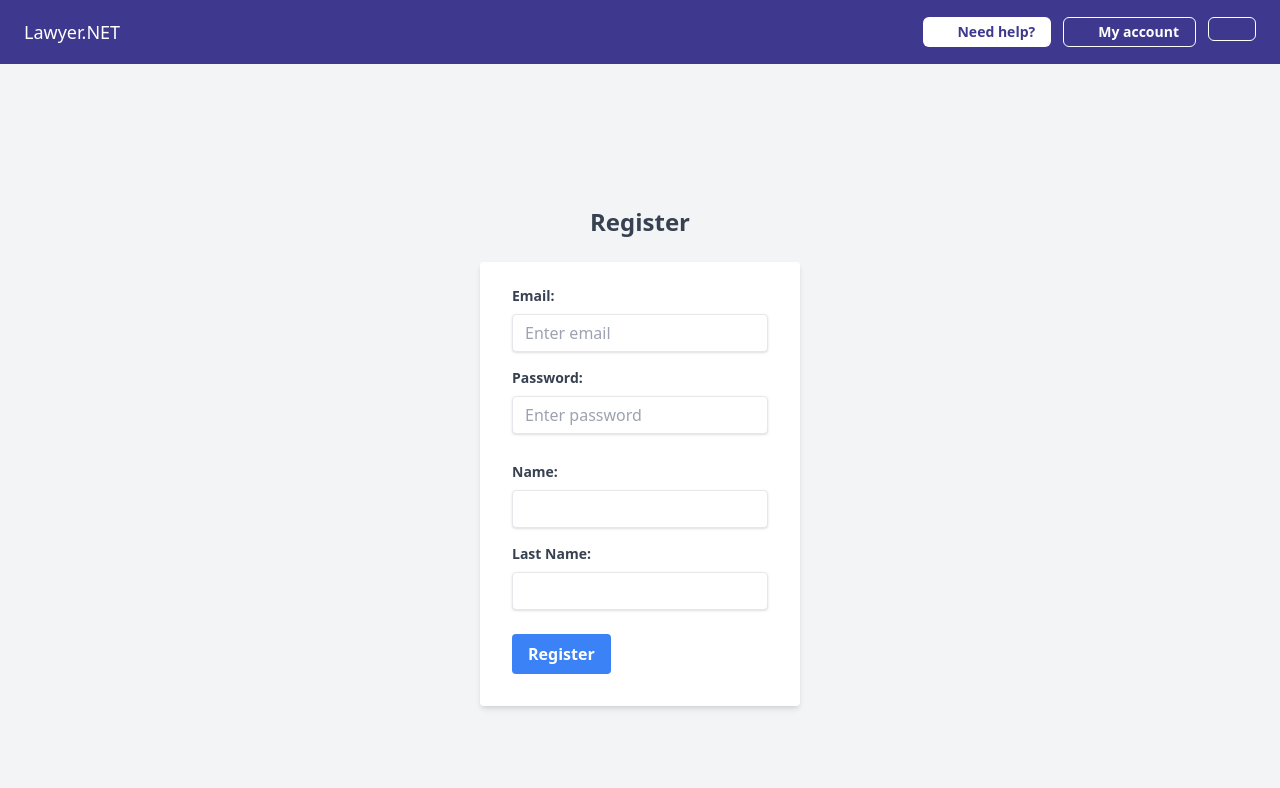
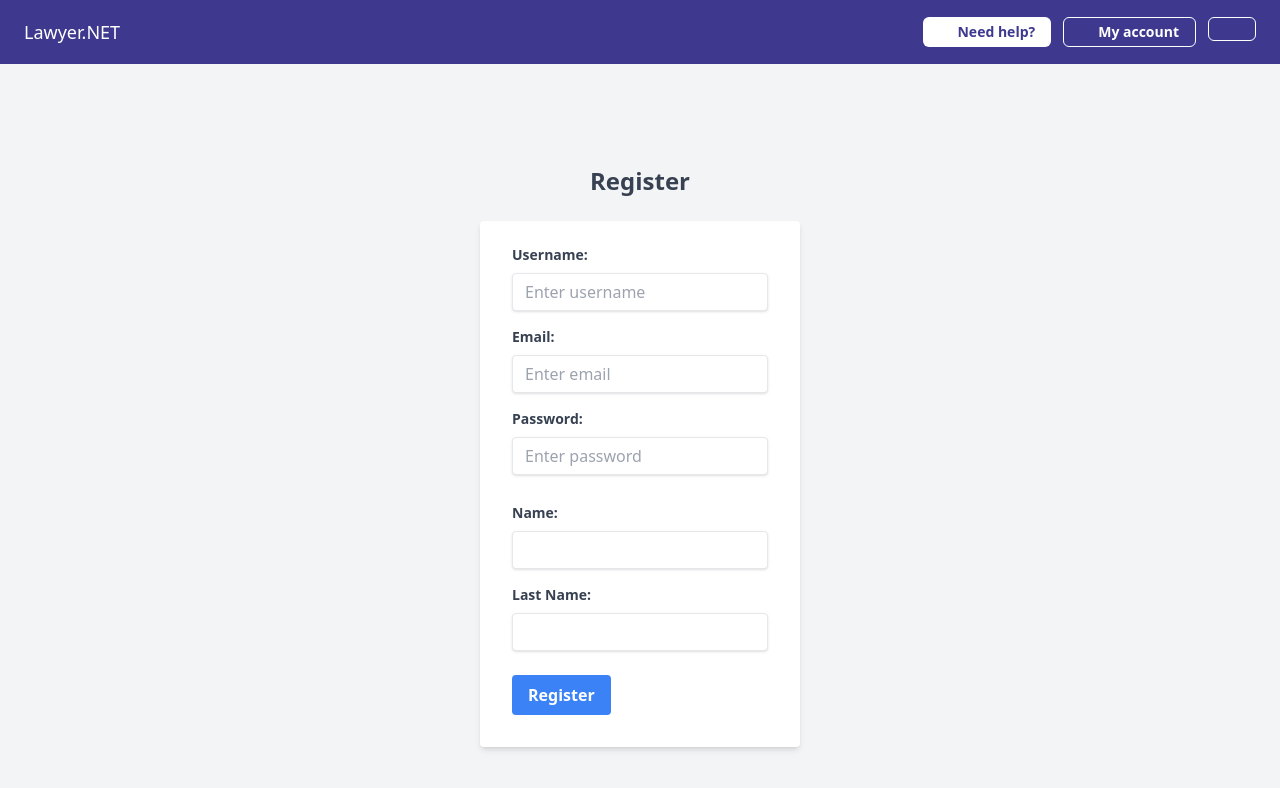
Before and after one commit to ero-gfld/Lawyer.NET-front, a Vue app: page /register in a window 1280 px wide. Shown: the top 788 px of the page. Built offline with nearby package versions, Linux system fonts and the light colour scheme; some icons are missing.

Commit message:
not proud of it but registration is implemented

```diff
--- a/src/stores/userStore.js
+++ b/src/stores/userStore.js
@@ -39,6 +39,23 @@ export const useUserStore = defineStore("userStore", {
         });
     },
 
+    async registerUser(userData) {
+      await axios
+        .post(`${apiConfig.URL}/api/users/new`, userData)
+        .catch((error) => {
+          console.error("Error creating user:", error);
+          return {
+            status: error.response.status,
+            message: error.response.data.message,
+          };
+        });
+
+      return {
+        status: 200,
+        message: "User created successfully.",
+      };
+    },
+
     updateUser(userId, updatedData) {
       axios
         .put(
--- a/src/views/RegisterView.vue
+++ b/src/views/RegisterView.vue
@@ -1,50 +1,124 @@
 <template>
   <div class="flex justify-center items-center h-screen bg-gray-100">
     <div class="w-full max-w-xs">
-      <h2 class="mb-6 text-2xl font-bold text-center text-gray-700">Register</h2>
-      <form @submit.prevent="onRegister" class="px-8 pt-6 pb-8 mb-4 bg-white rounded shadow-md">
+      <h2 class="mb-6 text-2xl font-bold text-center text-gray-700">
+        Register
+      </h2>
+      <form
+        @submit.prevent="onRegister"
+        class="px-8 pt-6 pb-8 mb-4 bg-white rounded shadow-md"
+      >
         <div class="mb-4">
-          <label class="block mb-2 text-sm font-bold text-gray-700" for="email">Email:</label>
-          <input class="w-full px-3 py-2 leading-tight text-gray-700 border rounded shadow appearance-none focus:outline-none focus:shadow-outline" type="email" id="email" v-model="email" placeholder="Enter email" required>
+          <label
+            class="block mb-2 text-sm font-bold text-gray-700"
+            for="username"
+            >Username:</label
+          >
+          <input
+            class="w-full px-3 py-2 leading-tight text-gray-700 border rounded shadow appearance-none focus:outline-none focus:shadow-outline"
+            id="username"
+            v-model="username"
+            placeholder="Enter username"
+            required
+          />
         </div>
         <div class="mb-4">
-          <label class="block mb-2 text-sm font-bold text-gray-700" for="password">Password:</label>
-          <input class="w-full px-3 py-2 mb-3 leading-tight text-gray-700 border rounded shadow appearance-none focus:outline-none focus:shadow-outline" type="password" id="password" v-model="password" placeholder="Enter password" required>
+          <label class="block mb-2 text-sm font-bold text-gray-700" for="email"
+            >Email:</label
+          >
+          <input
+            class="w-full px-3 py-2 leading-tight text-gray-700 border rounded shadow appearance-none focus:outline-none focus:shadow-outline"
+            type="email"
+            id="email"
+            v-model="email"
+            placeholder="Enter email"
+            required
+          />
         </div>
         <div class="mb-4">
-          <label class="block mb-2 text-sm font-bold text-gray-700" for="name">Name:</label>
-          <input class="w-full px-3 py-2 leading-tight text-gray-700 border rounded shadow appearance-none focus:outline-none focus:shadow-outline" type="text" id="name" v-model="name" required>
+          <label
+            class="block mb-2 text-sm font-bold text-gray-700"
+            for="password"
+            >Password:</label
+          >
+          <input
+            class="w-full px-3 py-2 mb-3 leading-tight text-gray-700 border rounded shadow appearance-none focus:outline-none focus:shadow-outline"
+            type="password"
+            id="password"
+            v-model="password"
+            placeholder="Enter password"
+            required
+          />
+        </div>
+        <div class="mb-4">
+          <label class="block mb-2 text-sm font-bold text-gray-700" for="name"
+            >Name:</label
+          >
+          <input
+            class="w-full px-3 py-2 leading-tight text-gray-700 border rounded shadow appearance-none focus:outline-none focus:shadow-outline"
+            type="text"
+            id="name"
+            v-model="name"
+            required
+          />
         </div>
 
         <!-- Last Name Field -->
         <div class="mb-6">
-          <label class="block mb-2 text-sm font-bold text-gray-700" for="lastName">Last Name:</label>
-          <input class="w-full px-3 py-2 leading-tight text-gray-700 border rounded shadow appearance-none focus:outline-none focus:shadow-outline" type="text" id="lastName" v-model="lastName" required>
+          <label
+            class="block mb-2 text-sm font-bold text-gray-700"
+            for="lastName"
+            >Last Name:</label
+          >
+          <input
+            class="w-full px-3 py-2 leading-tight text-gray-700 border rounded shadow appearance-none focus:outline-none focus:shadow-outline"
+            type="text"
+            id="lastName"
+            v-model="lastName"
+            required
+          />
         </div>
         <div class="flex items-center justify-between">
-          <button class="px-4 py-2 font-bold text-white bg-blue-500 rounded hover:bg-blue-700 focus:outline-none focus:shadow-outline" type="submit">Register</button>
+          <button
+            class="px-4 py-2 font-bold text-white bg-blue-500 rounded hover:bg-blue-700 focus:outline-none focus:shadow-outline"
+            type="submit"
+          >
+            Register
+          </button>
         </div>
       </form>
     </div>
   </div>
 </template>
 
-
 <script>
+import { useUserStore } from "@/stores/userStore.js";
+import userRoles from "@/constants/user-roles.js";
 export default {
   data() {
     return {
-      name: '',
-      lastName: '',
-      email: '',
-      password: ''
+      username: "",
+      name: "",
+      lastName: "",
+      email: "",
+      password: "",
     };
   },
   methods: {
-    onRegister() {
-      // Handle registration logic here
-      console.log("Registered with", this.name, this.lastName, this.email, this.password);
-    }
-  }
+    async onRegister() {
+      const response = await useUserStore().registerUser({
+        username: this.username,
+        firstName: this.name,
+        lastName: this.lastName,
+        email: this.email,
+        password: this.password,
+        role: userRoles.USER,
+      });
+
+      if (response.status === 200) {
+        this.$router.push({ name: "Homepage" });
+      }
+    },
+  },
 };
 </script>
```
